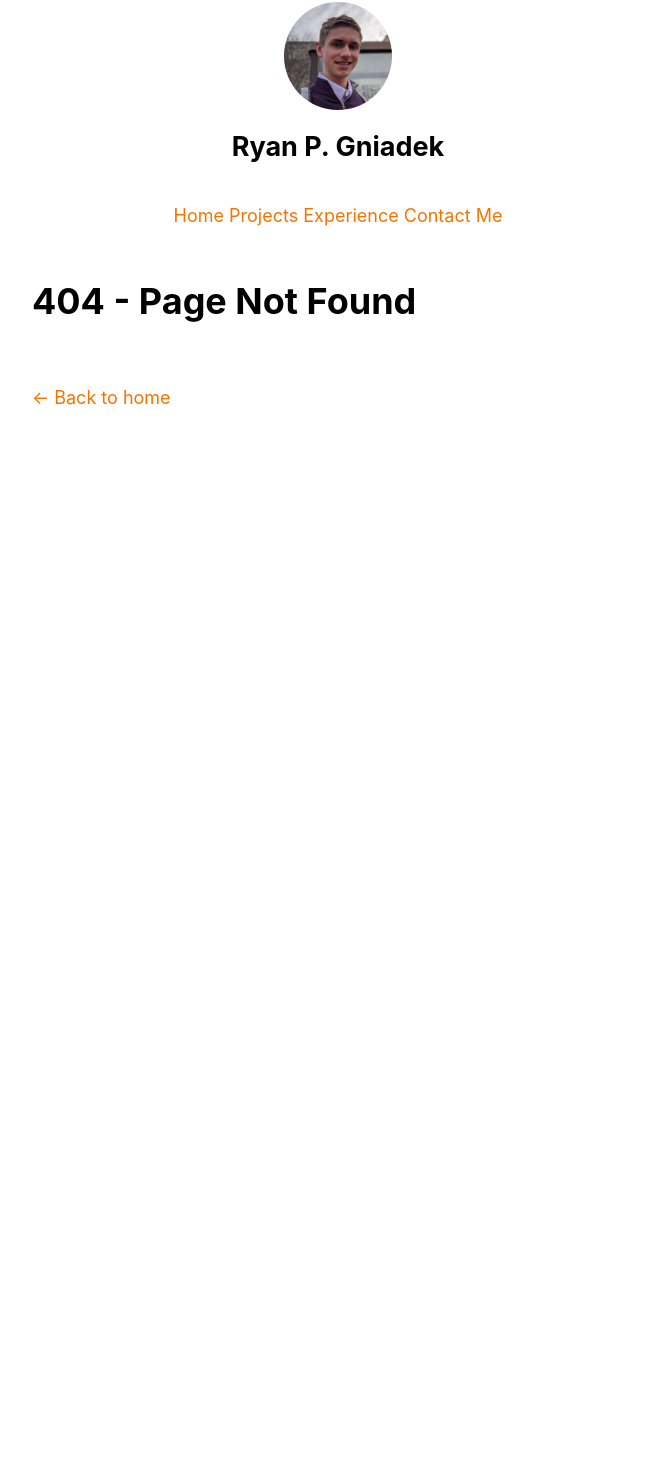
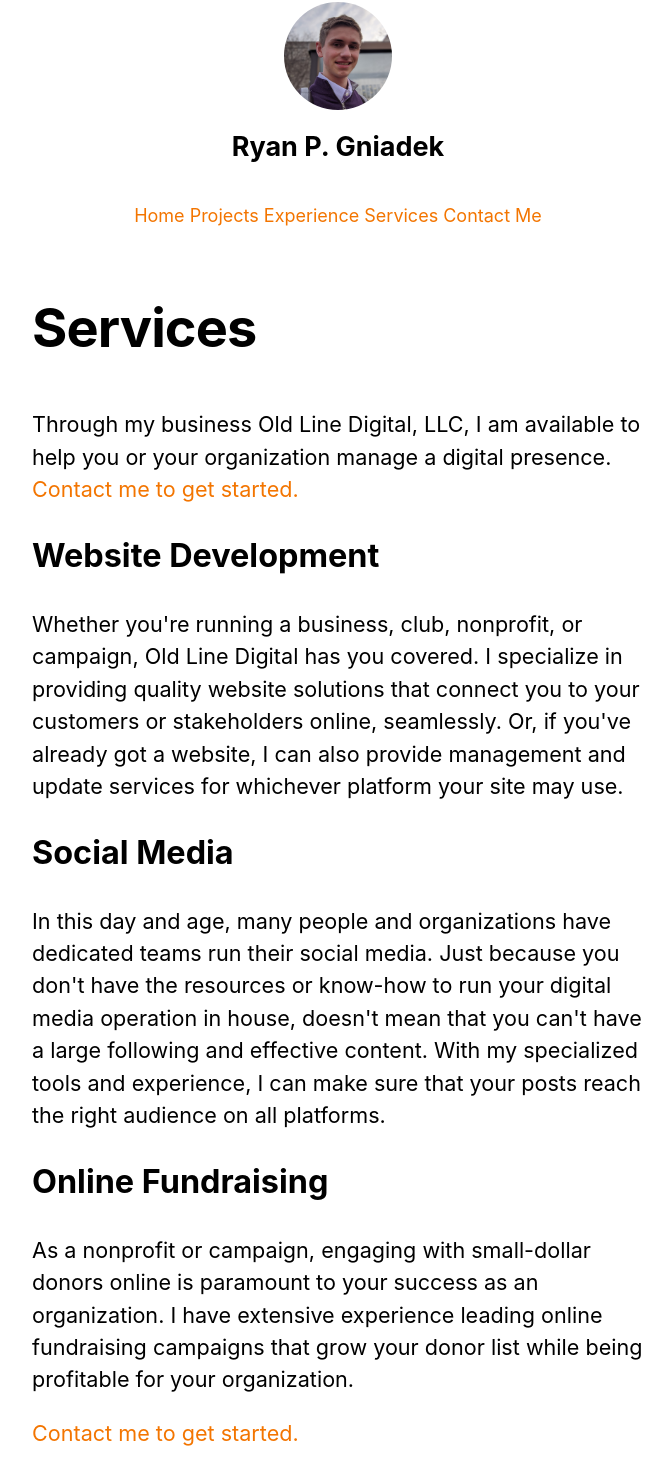
Before and after one commit to ryangniadek/next-js-website, a Next.js app: page /services in a window 1280 px wide. Before the commit this address had no page. Shown: the part 52-1522 px from the top of the page, without its empty margins (302-974 px from the left). Before the commit the page ends 800 px from the top, so only its background shows below. Built offline with nearby package versions, Linux system fonts and the light colour scheme.

Commit message:
Added services page

```diff
--- a/components/menu.js
+++ b/components/menu.js
@@ -2,6 +2,6 @@ import Link from "next/link";
 
 export default function Menu() {
   return (
-          <p><Link href="/"><a>Home</a></Link> <Link href="/projects"><a>Projects</a></Link> <Link href="/experience"><a>Experience</a></Link> <Link href="/contact"><a>Contact Me</a></Link></p>
+          <p><Link href="/"><a>Home</a></Link> <Link href="/projects"><a>Projects</a></Link> <Link href="/experience"><a>Experience</a></Link> <Link href="/services"><a>Services</a></Link> <Link href="/contact"><a>Contact Me</a></Link></p>
   );
 }
--- a/pages/experience.js
+++ b/pages/experience.js
@@ -74,7 +74,7 @@ export default function Resume() {
       <section className={utilStyles.headingMd}>
         <h2>
           Partner and Full-Stack Developer -{" "}
-          <Link href="https://oldlinedigital.com/">
+          <Link href="/services">
             <a>Old Line Digital, LLC</a>
           </Link>
         </h2>
--- /dev/null
+++ b/pages/services.js
@@ -0,0 +1,68 @@
+import Head from "next/head";
+import Link from "next/link";
+import Layout, { siteTitle } from "../components/layout";
+import utilStyles from "../styles/utils.module.css";
+
+const pageTitle = "Services";
+
+export default function Services() {
+  return (
+    <Layout>
+      <Head>
+        <title>
+          {pageTitle} | {siteTitle}
+        </title>
+      </Head>
+      <section className={utilStyles.headingXl}>
+        <h1>{pageTitle}</h1>
+      </section>
+      <section className={utilStyles.headingMd}>
+        <p>
+          Through my business Old Line Digital, LLC, I am available to help you
+          or your organization manage a digital presence.{" "}
+          <Link href="/contact">
+            <a>Contact me to get started.</a>
+          </Link>
+        </p>
+      </section>
+      <section className={utilStyles.headingMd}>
+        <h2>Website Development</h2>
+        <p>
+          Whether you're running a business, club, nonprofit, or campaign, Old
+          Line Digital has you covered. I specialize in providing quality
+          website solutions that connect you to your customers or stakeholders
+          online, seamlessly. Or, if you've already got a website, I can also
+          provide management and update services for whichever platform your
+          site may use.
+        </p>
+      </section>
+      <section className={utilStyles.headingMd}>
+        <h2>Social Media</h2>
+        <p>
+          In this day and age, many people and organizations have dedicated
+          teams run their social media. Just because you don't have the
+          resources or know-how to run your digital media operation in house,
+          doesn't mean that you can't have a large following and effective
+          content. With my specialized tools and experience, I can make sure
+          that your posts reach the right audience on all platforms.
+        </p>
+      </section>
+      <section className={utilStyles.headingMd}>
+        <h2>Online Fundraising</h2>
+        <p>
+          As a nonprofit or campaign, engaging with small-dollar donors online
+          is paramount to your success as an organization. I have extensive
+          experience leading online fundraising campaigns that grow your donor
+          list while being profitable for your organization.
+        </p>
+      </section>
+      <section className={utilStyles.headingMd}>
+        <p>
+          <Link href="/contact">
+            <a>Contact me to get started.</a>
+          </Link>
+        </p>
+      </section>
+    </Layout>
+  );
+}
```
